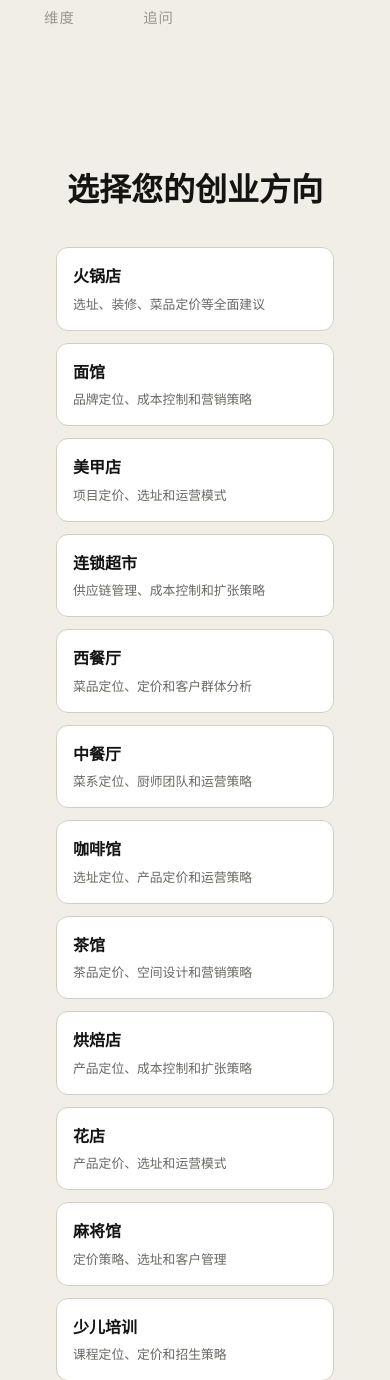
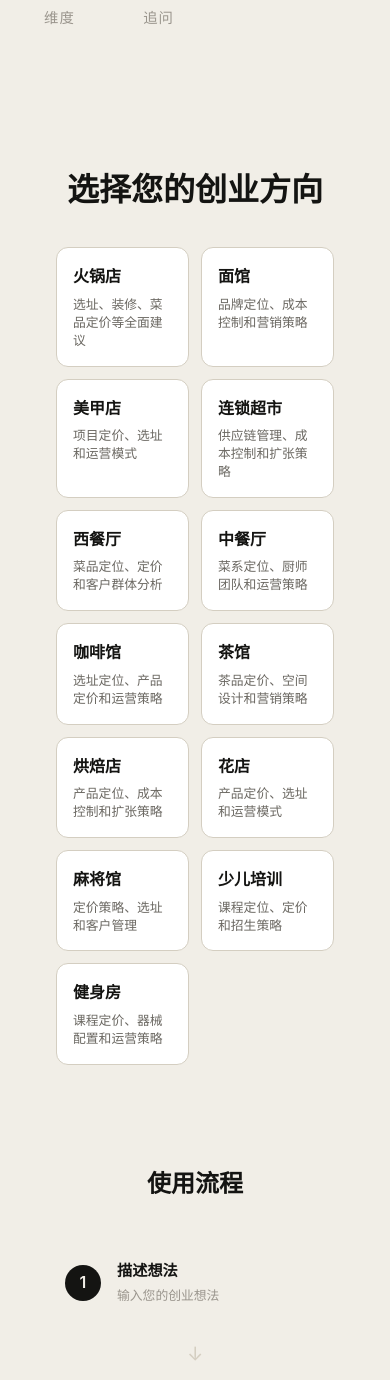
Before and after one commit to HuYee2025/BrandGPT, a Flask app: page / in a window 390 px wide. Shown: the part 680-2060 px from the top of the page. Run offline with Flask 3, Linux system fonts and the light colour scheme.

Commit message:
移动端首页卡片改为2列并排

```diff
--- a/templates/index.html
+++ b/templates/index.html
@@ -263,7 +263,7 @@
 
     /* 类别卡片 */
     .category-cards {
-        grid-template-columns: 1fr;
+        grid-template-columns: repeat(2, 1fr);
         gap: 12px;
         padding: 0 16px;
     }
```
